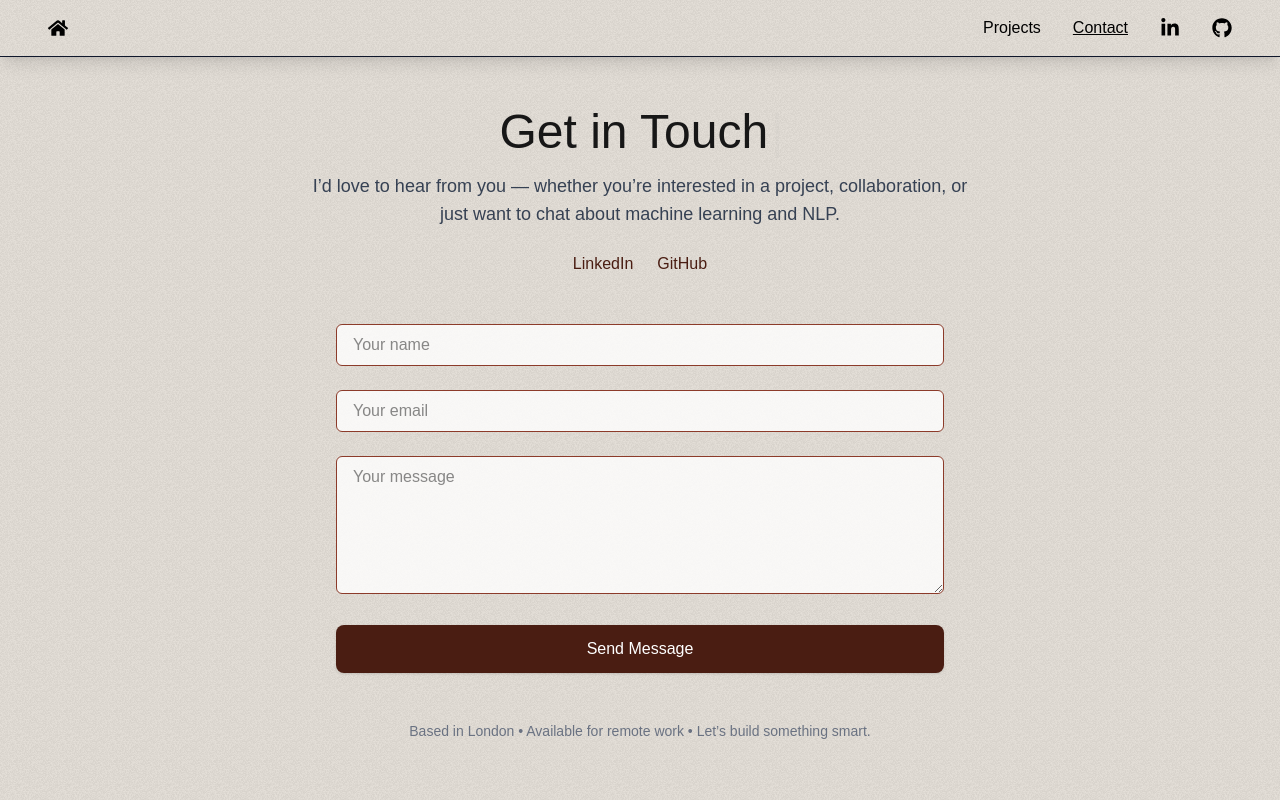
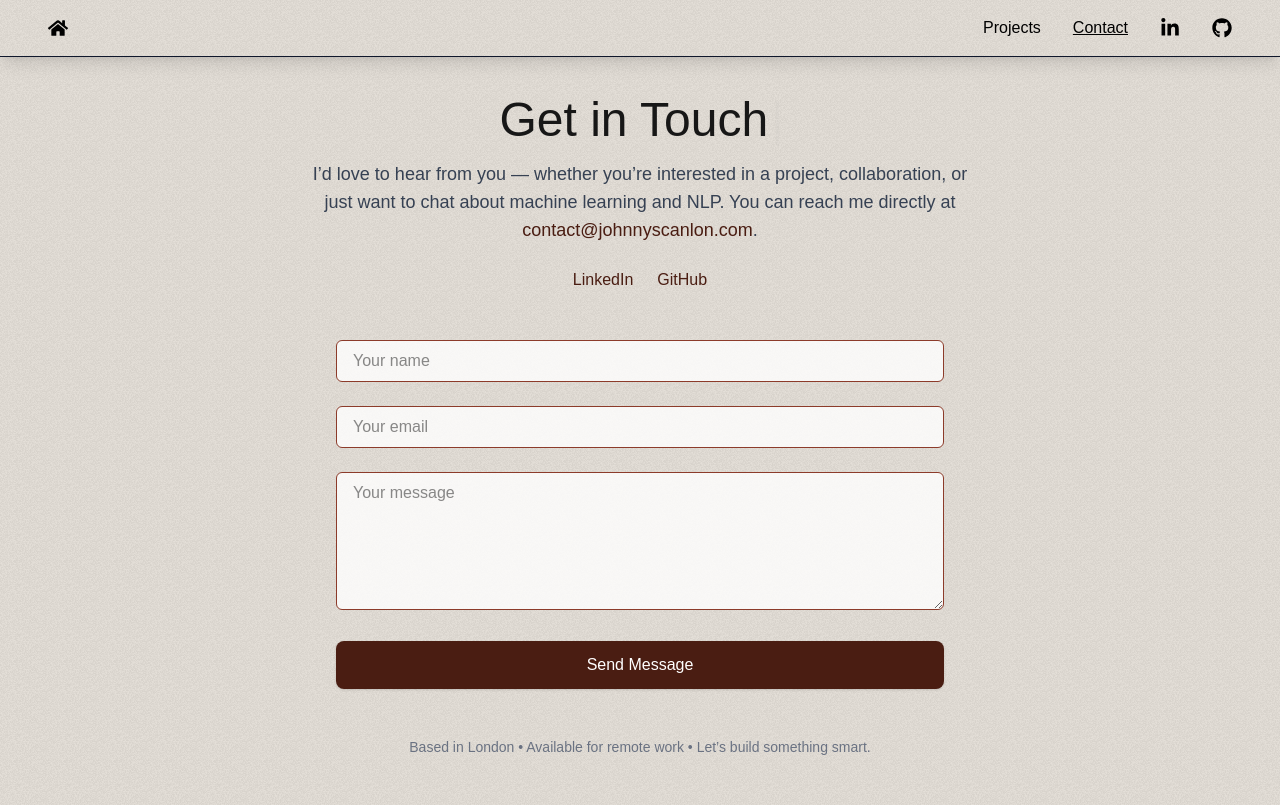
Before and after one commit to jscanlo1/portfolio-website, a Next.js app: page /contact in a window 1280 px wide. Built offline with nearby package versions, Linux system fonts and the light colour scheme.

Commit message:
Use contact email

```diff
--- a/src/app/contact/page.tsx
+++ b/src/app/contact/page.tsx
@@ -15,15 +15,15 @@ export default function ContactPage() {
           I’d love to hear from you — whether you’re interested in a project,
           collaboration, or just want to chat about machine learning and NLP.
 
-          {/*You can reach me directly at{" "}
+          You can reach me directly at{" "}
           <a
-            href="mailto:johnnyscanlon22@gmail.com"
+            href="mailto:contact@johnnyscanlon.com"
             className="text-[#4A1D12] font-medium hover:underline"
           >
-            johnnyscanlon22@gmail.com
+            contact@johnnyscanlon.com
 
           </a>.
-          */}
+
         </p>
 
 
```
